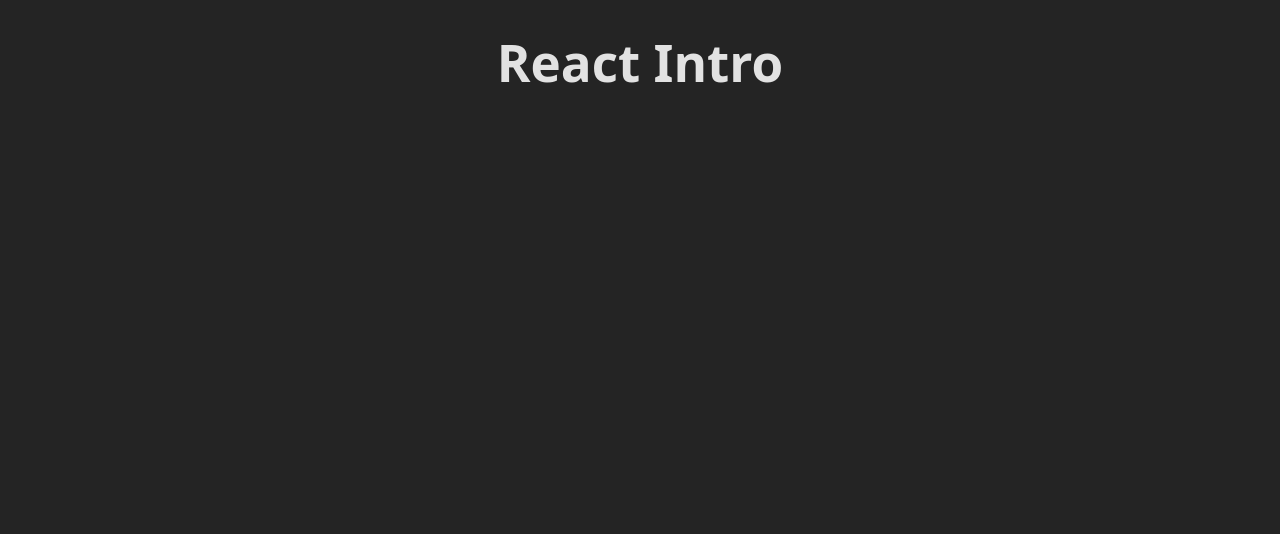
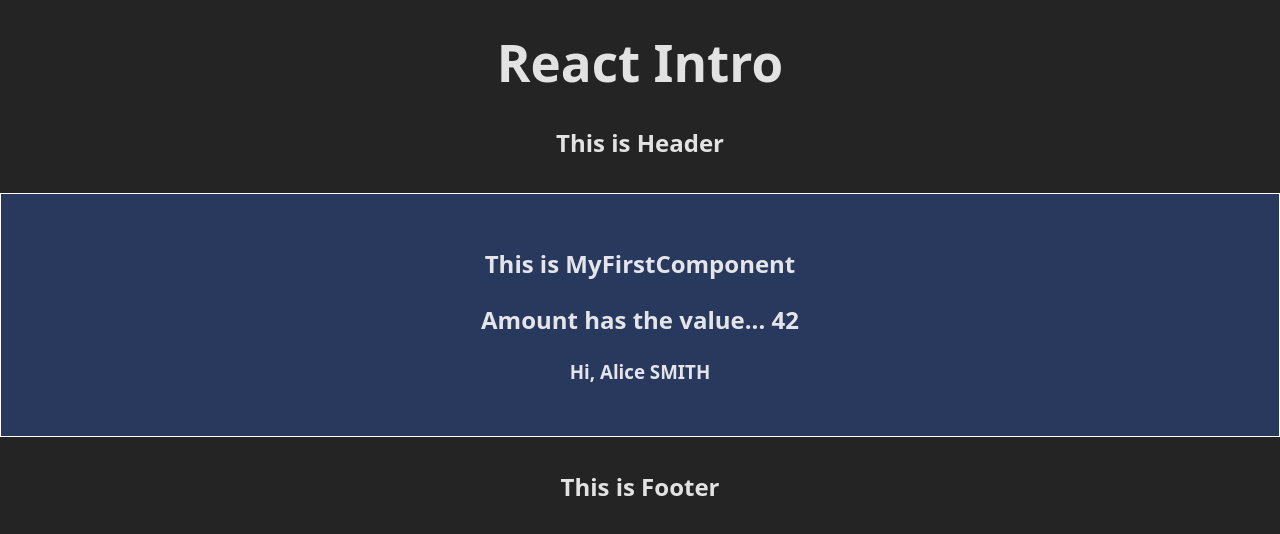
Before and after one commit to ironhack-sept2025-breakingBug/w4d1-react-intro, a React (Vite) app: page / in a window 1280 px wide. Shown: the top 534 px of the page. Built offline with nearby package versions, Linux system fonts and the light colour scheme.

Commit message:
add final result from today's class

```diff
--- a/src/App.jsx
+++ b/src/App.jsx
@@ -1,8 +1,16 @@
+import Header from "./components/Header"
+import MyFirstComponent from "./components/MyFirstComponent"
+import Footer from "./components/Footer"
+
 
 function App() {
   return (
     <>
       <h1>React Intro</h1>
+
+      <Header />
+      <MyFirstComponent />
+      <Footer />
     </>
   )
 }
--- /dev/null
+++ b/src/components/Footer.jsx
@@ -0,0 +1,5 @@
+function Footer() {
+    return <h2>This is Footer</h2>
+}
+
+export default Footer
--- /dev/null
+++ b/src/components/Header.jsx
@@ -0,0 +1,6 @@
+
+function Header(){
+    return <h2>This is Header</h2>
+}
+
+export default Header
--- /dev/null
+++ b/src/components/MyFirstComponent.jsx
@@ -0,0 +1,34 @@
+function MyFirstComponent(){
+
+    const amount = 21;
+
+    const user = {
+        firstName: 'Alice',
+        surname: 'Smith'
+    }
+
+    const renderTitle = () => {
+        return <h2>This is MyFirstComponent</h2>
+    }
+
+    const divStyle = {
+        background: "rgb(41, 57, 93)",
+        border: "1px solid #fff",
+        margin: "2em auto",
+        padding: "2em"
+    }
+
+    return (
+        <div style={divStyle}>
+            {renderTitle()}
+
+            {/* this is a comment */}
+
+            <h2>Amount has the value... {amount * 2}</h2>
+
+            <h3>Hi, {user.firstName} {user.surname.toUpperCase()}</h3>
+        </div>
+    )
+}
+
+export default MyFirstComponent
```
